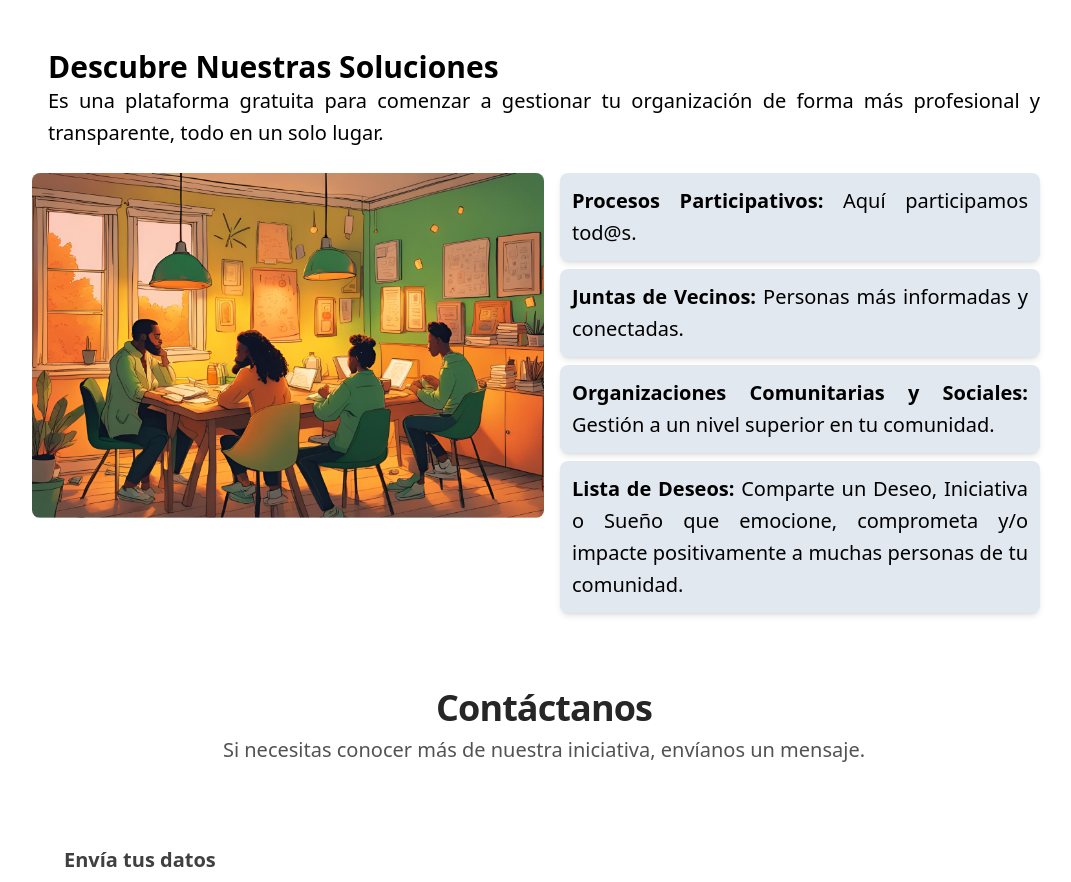
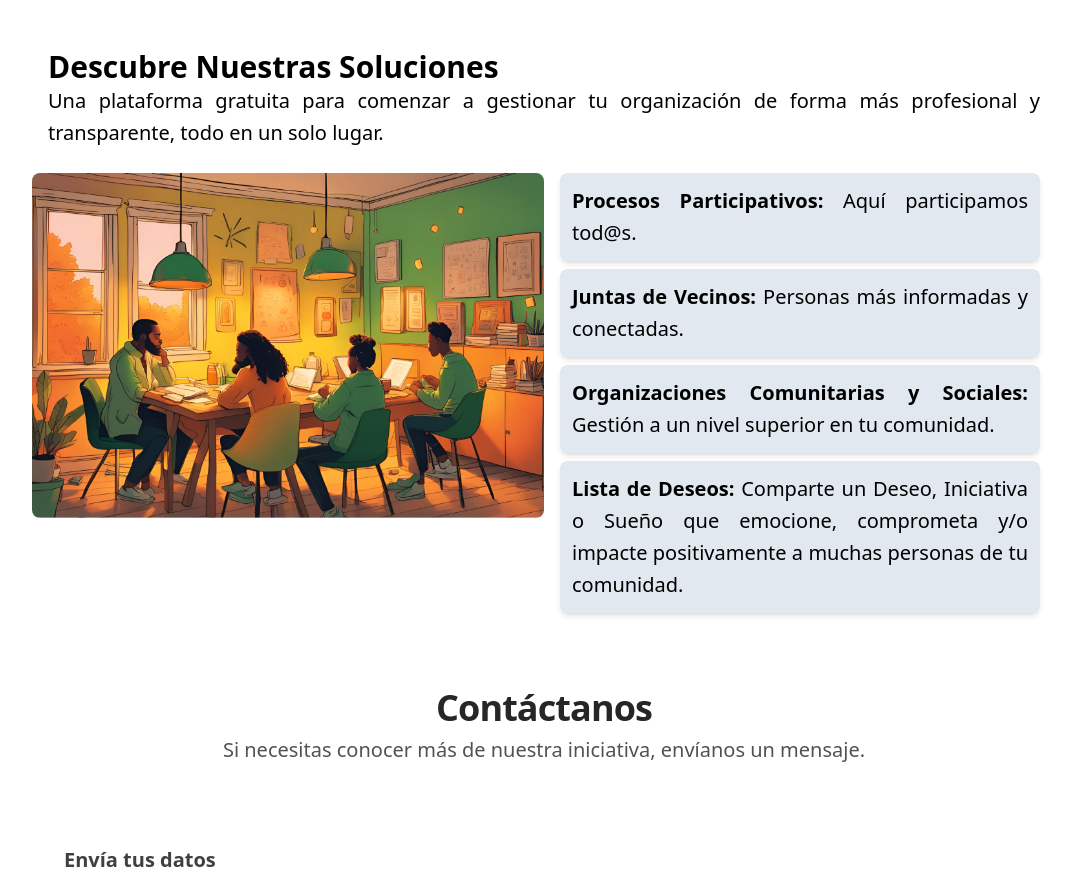
Before and after one commit to CarlozSepulveda/landpage-deseo-compartir, an Astro site: page / in a window 1280 px wide. Shown: the part 2511-3393 px from the top of the page, without its empty margins (96-1167 px from the left). Built offline with nearby package versions, Linux system fonts and the light colour scheme; Astro itself is replaced by a stand-in of ours.

Commit message:
update content landpage

```diff
--- a/src/components/Content.astro
+++ b/src/components/Content.astro
@@ -75,7 +75,7 @@ import Contact from "./Contact.astro";
   <div class="font-light max-h-full w-full px-4" data-aos="fade-up" data-aos-easing="ease-in-cubic">
     <h2 class="font-semibold text-[24px] md:text-[30px] leading-tight text-nowrap">Descubre Nuestras Soluciones</h2>
     <p class="mb-6 text-justify hidden md:block">
-      Es una plataforma gratuita para comenzar a gestionar tu organización de forma más profesional y transparente, todo en un solo lugar.
+      Una plataforma gratuita para comenzar a gestionar tu organización de forma más profesional y transparente, todo en un solo lugar.
     </p>
   </div>
   <div class="flex-wrap md:flex">
```
